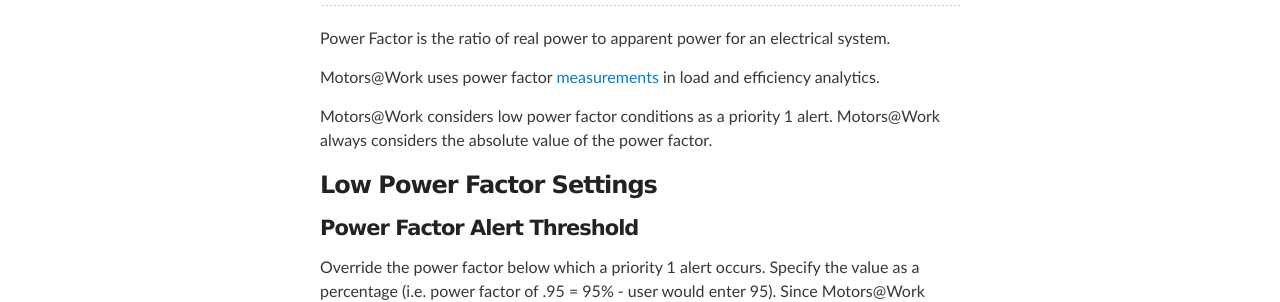
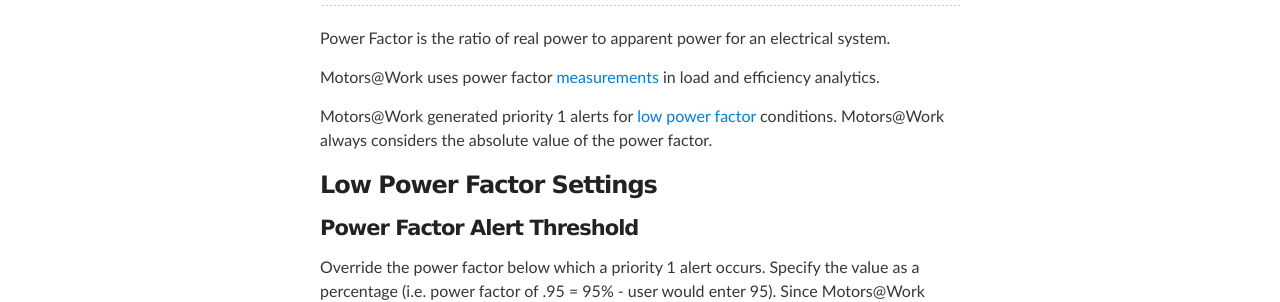
Before and after one commit to DeepakSirsath/assetsustainability.github.io, a Jekyll site: the page built from content/motor_measurements/power_factor.md, in a window 1280 px wide. Shown: the part 278-580 px from the top of the page. Built offline with Jekyll 4.4.1, drawn with Linux system fonts in a browser that asks for light colours; comment, search, counter and statistics services are not loaded.

Commit message:
Added low power factor link

```diff
--- a/content/motor_measurements/power_factor.md
+++ b/content/motor_measurements/power_factor.md
@@ -13,7 +13,7 @@
 
 Motors@Work uses power factor [measurements](/motor-measurement) in load and efficiency analytics.
 
-Motors@Work considers low power factor conditions as a priority 1 alert.  Motors@Work always considers the absolute value of the power factor.
+Motors@Work generated priority 1 alerts for [low power factor](/low-power-factor) conditions.  Motors@Work always considers the absolute value of the power factor.
 
 ###Low Power Factor Settings
 
```
